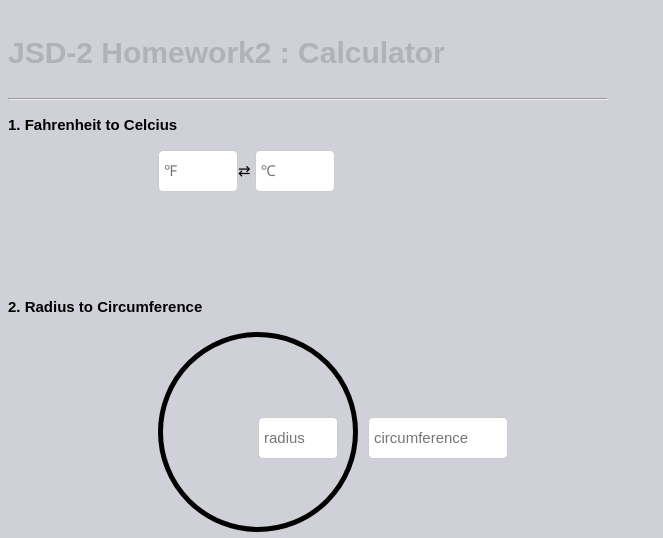
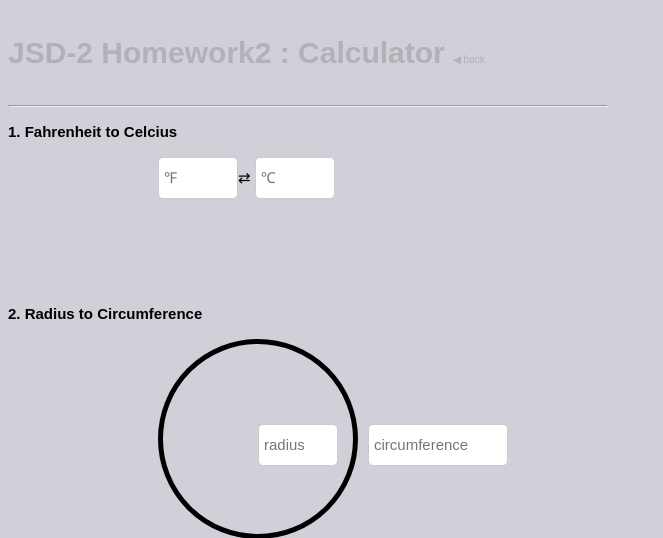
Before and after one commit to urswa777/jsd2, a PHP site: page /homework2/calculator.html in a window 1280 px wide. Shown: the top 538 px of the page, without its empty margins (0-663 px from the left). Run offline with PHP 8.4, Linux system fonts and the light colour scheme.

Commit message:
add a back-home link

```diff
--- a/homework2/calculator.html
+++ b/homework2/calculator.html
@@ -7,7 +7,8 @@
 </head>
 <body  style="display:inline-block; width=500px">
 
-<p style="font-size:30px;color:#B1B2B7"><strong>JSD-2 Homework2 : Calculator</strong></p>
+<p style="font-size:30px;color:#B1B2B7"><strong>JSD-2 Homework2 : Calculator
+  </strong><a class='home_link' href='https://urswa777.github.io/jsd2/'>  ◀ back</a></p>
 <hr>
 <div>
 <!-- ------------------------------------------------------------------ -->
--- a/homework2/css/calculator.css
+++ b/homework2/css/calculator.css
@@ -82,3 +82,15 @@ input[disabled] {
 .temp {
   padding-left: 150px;
 }
+.home_link{
+  font-size:10px;
+  text-decoration: none;
+  color:#B1B2B7;
+}
+
+.home_link:hover{
+  font-size:10px;
+  text-decoration: none;
+  color:#F2D3FC;
+  background-color:#CC0000;
+}
```
